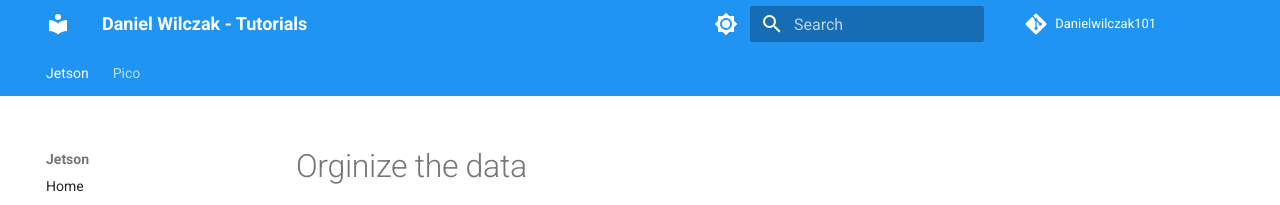
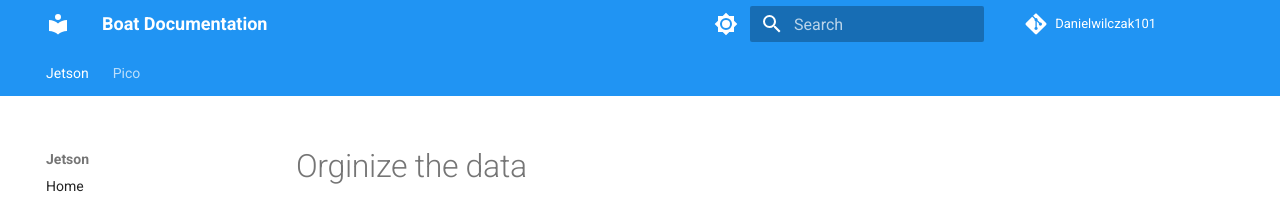
Before and after one commit to danielwilczak101/boat, an MkDocs documentation site: the page built from docs/jetson/organize.md, in a window 1280 px wide. Shown: the top 205 px of the page. Built offline with MkDocs 1.6.1 and Material for MkDocs 9.7.7, drawn with Linux system fonts in a browser that asks for light colours.

Commit message:
Updated.

```diff
--- a/mkdocs.yml
+++ b/mkdocs.yml
@@ -1,4 +1,4 @@
-site_name: Daniel Wilczak - Tutorials
+site_name: Boat Documentation
 repo_url: https://danielwilczak101.github.io/boat/
 
 theme:
```
